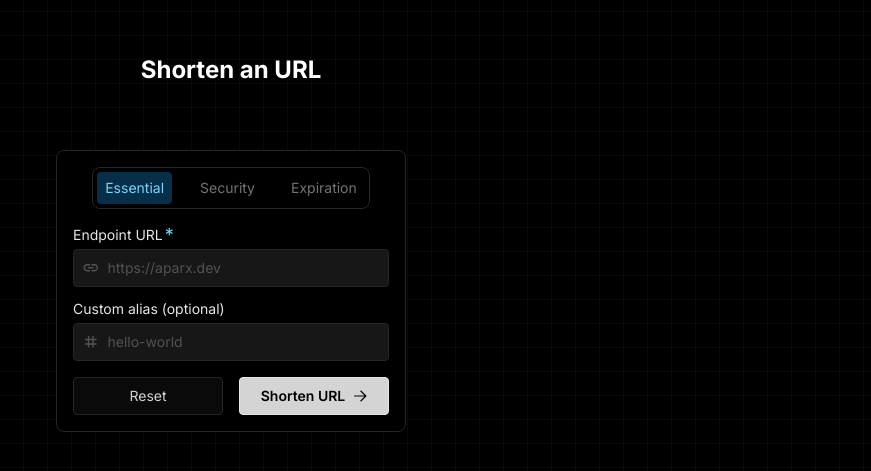
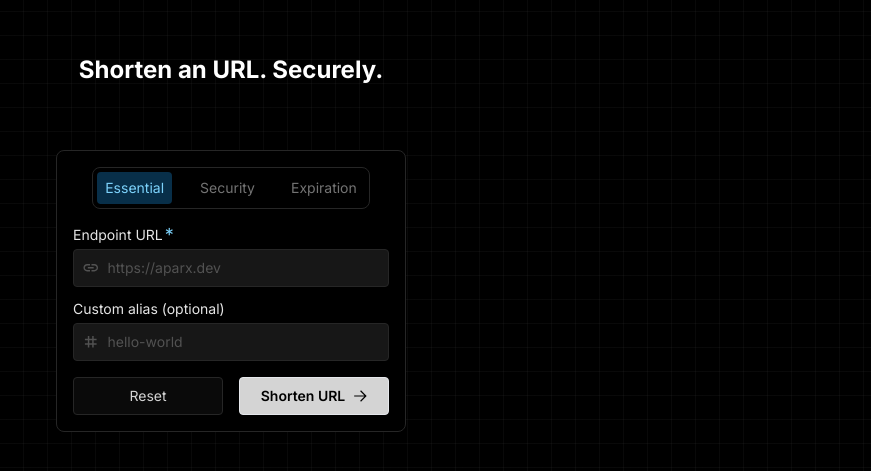
Before and after one commit to aparx/url-shortener, a Next.js app: page / in a window 1280 px wide. Shown: the part 157-628 px from the top of the page, without its empty margins (409-1280 px from the left). Built offline with nearby package versions, Linux system fonts and the light colour scheme.

Commit message:
chore: updated SEO

```diff
--- a/src/app/layout.tsx
+++ b/src/app/layout.tsx
@@ -13,8 +13,9 @@ const code = Inter({
 });
 
 export const metadata: Metadata = {
-  title: "Create Next App",
-  description: "Generated by create next app",
+  title: "URL shortener",
+  description:
+    "Secure URL Shortener that offers advanced features such as Expiration, One Time Use, Password Protection and more. Perfect for managing links securely and efficiently!",
 };
 
 export default async function RootLayout({
--- a/src/app/page.tsx
+++ b/src/app/page.tsx
@@ -15,7 +15,7 @@ export default function Home() {
     <section className="flex flex-col justify-center items-center gap-16 mx-auto min-h-screen font-[family-name:var(--font-primary)]">
       <div className="bg-[linear-gradient(to_right,#80808012_1px,transparent_1px),linear-gradient(to_bottom,#80808012_1px,transparent_1px)] -z-10 absolute inset-0 bg-transparent bg-[size:24px_24px] w-full h-full"></div>
       <h2 className="font-bold text-2xl text-white">
-        Shorten an URL
+        Shorten an URL. Securely.
       </h2>
 
       <div className="flex flex-col flex-shrink gap-4 border-neutral-800 bg-black p-4 border rounded-lg max-w-[min(350px,100vw)]">
```
